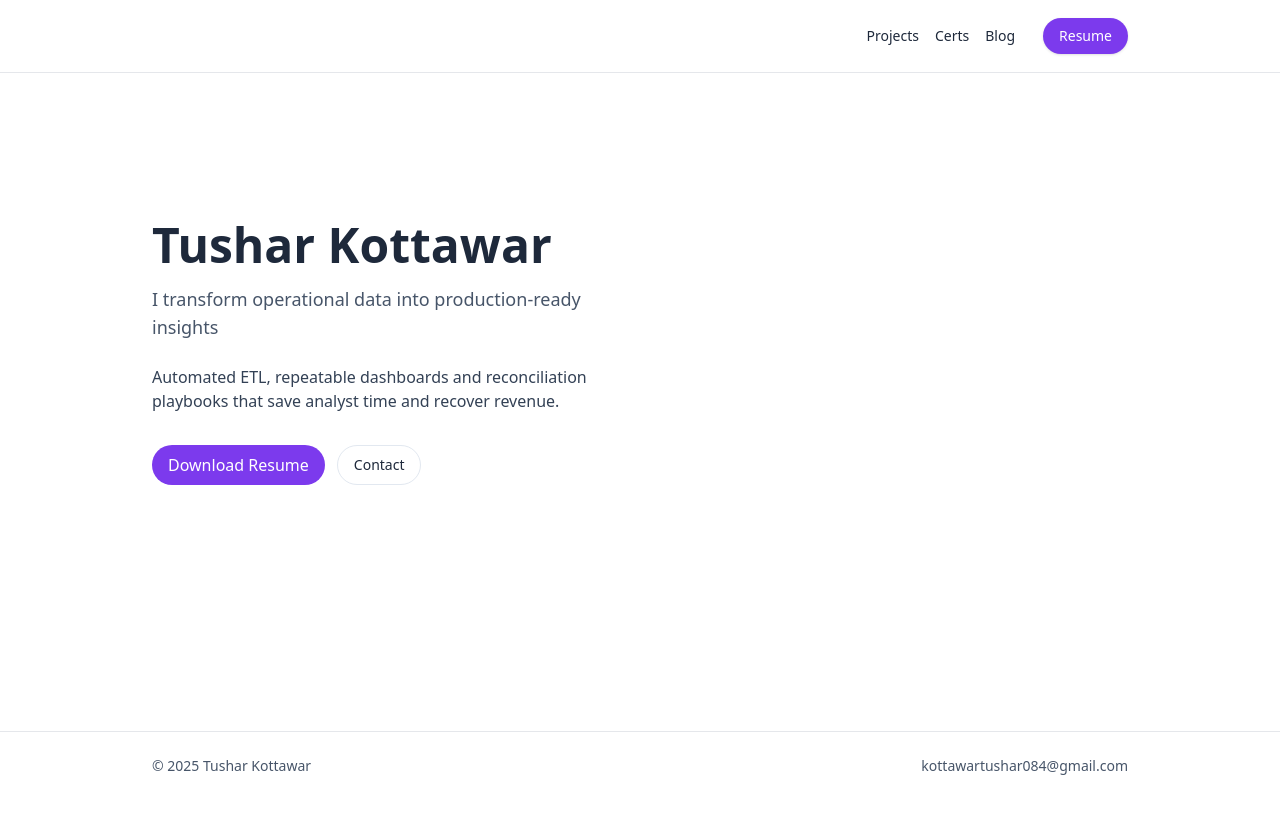
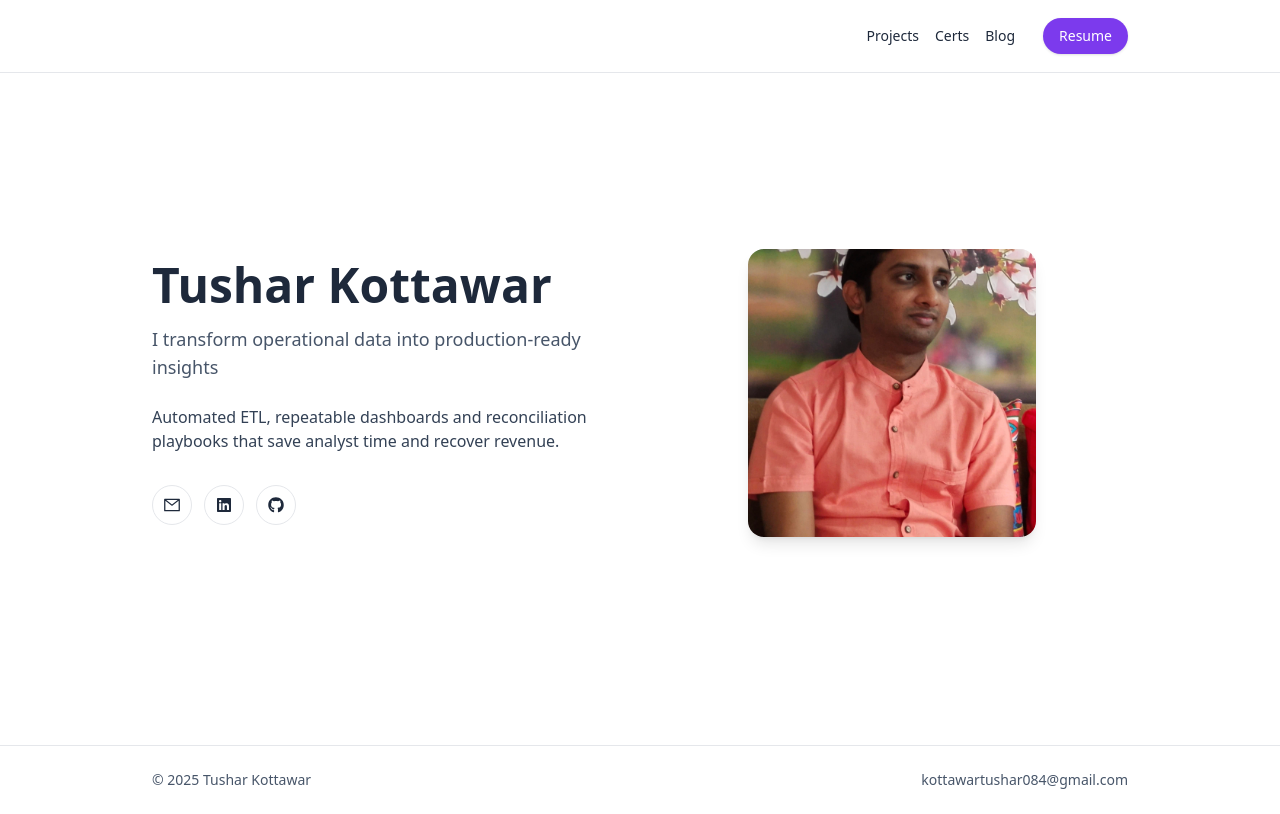
Before and after one commit to kottawartushar/tushar-web-site, a Next.js app: page / in a window 1280 px wide. Built offline with nearby package versions, Linux system fonts and the light colour scheme.

Commit message:
feat: center hero content, use avatar.jpg and social icons

```diff
--- a/app/page.jsx
+++ b/app/page.jsx
@@ -1,4 +1,6 @@
 import { getMDXFromFile } from "../lib/mdx";
+import Image from "next/image";
+import SocialLinks from "../components/SocialLinks";
 
 export default async function HomePage() {
   let front = {};
@@ -15,39 +17,39 @@ export default async function HomePage() {
   }
 
   const title = front.title || "Tushar Kottawar";
-  const subtitle = front.subtitle || "SQL-first • Dashboard-driven • Business-focused";
+  const subtitle = front.subtitle || "I transform operational data into production-ready insights";
   const summary = front.summary || front.description || "Automated ETL, repeatable dashboards and reconciliation playbooks that save analyst time and recover revenue.";
 
   return (
-    <section className="min-h-[70vh] flex items-center">
-      <div className="max-w-5xl mx-auto px-6 py-16 grid grid-cols-1 md:grid-cols-2 gap-8 items-center">
-        <div>
+    <section className="min-h-[80vh] flex items-center">
+      <div className="max-w-5xl mx-auto px-6 py-16 flex flex-col md:flex-row items-center gap-8">
+        {/* text area - centered */}
+        <div className="flex-1 text-center md:text-left">
           <h1 className="text-4xl md:text-5xl font-heading font-bold leading-tight">{title}</h1>
           <p className="mt-4 text-lg text-slate-600">{subtitle}</p>
-          <p className="mt-6 text-slate-700">{summary}</p>
+          <p className="mt-6 text-slate-700 max-w-2xl mx-auto md:mx-0">{summary}</p>
 
-          <div className="mt-8 flex flex-wrap gap-3">
-            <a
-              href="/Tushar_Kottawar_CV.pdf"
-              target="_blank"
-              rel="noreferrer"
-              className="inline-flex items-center gap-2 rounded-full px-4 py-2 bg-accent text-white font-medium"
-            >
-              Download Resume
-            </a>
-
-            <a
-              href="mailto:kottawartushar084@gmail.com"
-              className="inline-flex items-center gap-2 rounded-full px-4 py-2 border border-slate-200 text-sm"
-            >
-              Contact
-            </a>
+          <div className="mt-8 flex items-center justify-center md:justify-start">
+            <SocialLinks
+              gmail="kottawartushar084@gmail.com"
+              linkedin="https://www.linkedin.com/in/your-profile"
+              github="https://github.com/kottawartushar"
+            />
           </div>
         </div>
 
-        <div className="flex items-center justify-center">
-          <div className="w-64 h-64 rounded-2xl bg-gradient-to-tr from-primary-300 to-primary-600 flex items-center justify-center text-white text-2xl font-bold">
-            Photo
+        {/* avatar area */}
+        <div className="flex-1 flex items-center justify-center">
+          <div className="w-72 h-72 rounded-2xl overflow-hidden shadow-lg">
+            <Image
+              src="/images/avatar.jpg"
+              alt="Tushar Kottawar"
+              width={720}
+              height={720}
+              sizes="(max-width: 768px) 60vw, 320px"
+              style={{ objectFit: "cover", width: "100%", height: "100%" }}
+              priority
+            />
           </div>
         </div>
       </div>
```
